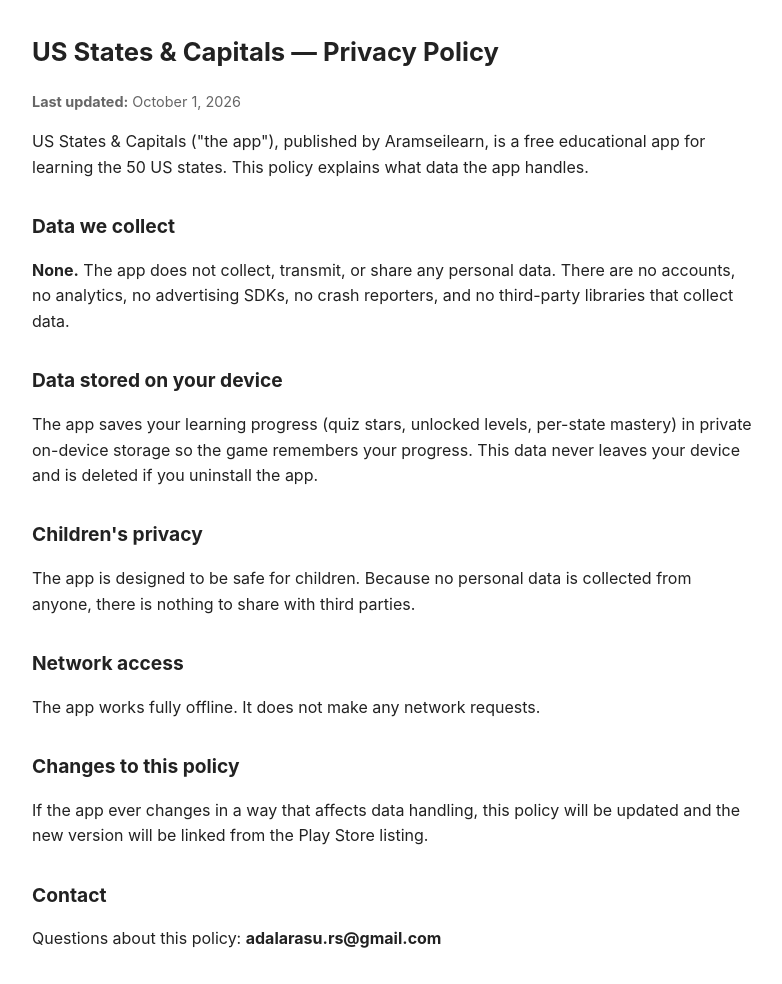
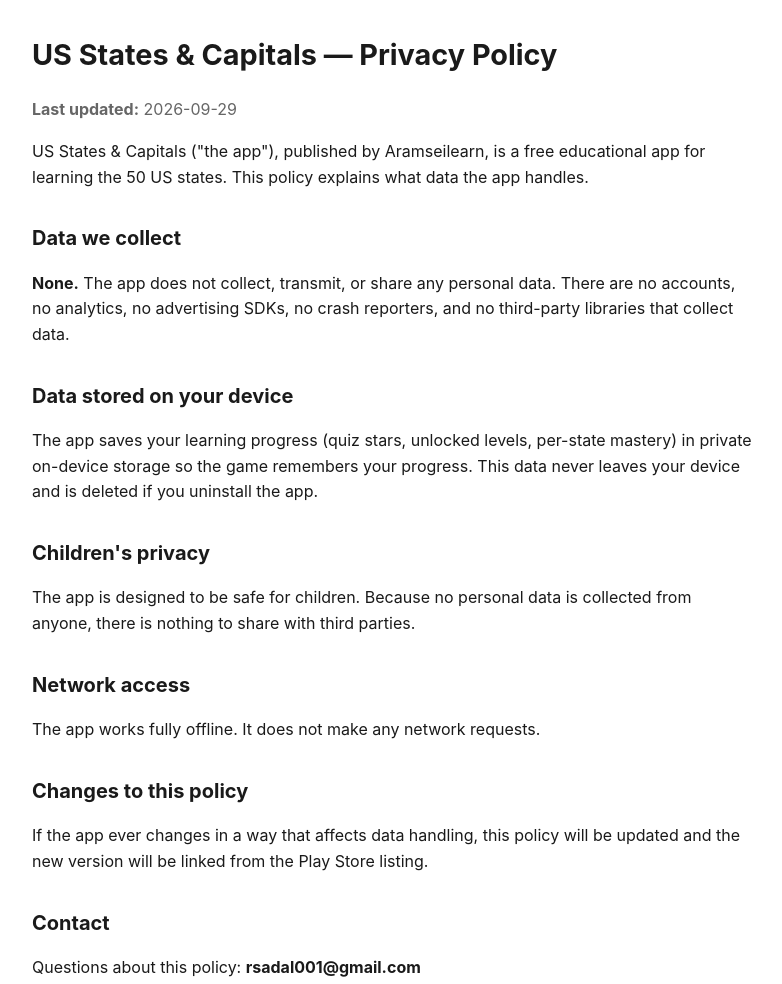
Before and after one commit to rsadalarasu/us-states-privacy, a plain HTML site: page index.html in a window 1280 px wide. Shown: the whole page, without its empty margins (248-1030 px from the left). Drawn offline with Linux system fonts and the light colour scheme.

Commit message:
Add files via upload

```diff
--- a/index.html
+++ b/index.html
@@ -3,26 +3,26 @@
 <head>
 <meta charset="utf-8">
 <meta name="viewport" content="width=device-width, initial-scale=1">
-<title>Privacy Policy — US States &amp; Capitals</title>
+<title>US States &amp; Capitals — Privacy Policy</title>
 <style>
-  body { font-family: -apple-system, "Segoe UI", Roboto, Helvetica, Arial, sans-serif;
-         max-width: 720px; margin: 2em auto; padding: 0 1.2em; line-height: 1.6; color: #222; }
-  h1 { font-size: 1.6em; } h2 { font-size: 1.2em; margin-top: 1.6em; }
-  .meta { color: #666; font-size: 0.9em; }
+  body { font-family: -apple-system, "Segoe UI", Roboto, sans-serif; max-width: 720px; margin: 2em auto; padding: 0 1.2em; color: #1a1a1a; line-height: 1.6; }
+  h1 { font-size: 1.8em; }
+  h2 { font-size: 1.25em; margin-top: 1.6em; }
+  .updated { color: #666; }
+  strong.key { font-weight: 700; }
 </style>
 </head>
 <body>
 <h1>US States &amp; Capitals — Privacy Policy</h1>
-<p class="meta"><strong>Last updated:</strong> October 1, 2026</p>
+<p class="updated"><strong>Last updated:</strong> 2026-09-29</p>
 
-<p>US States &amp; Capitals ("the app"), published by Aramseilearn, is a free
-educational app for learning the 50 US states. This policy explains what data
-the app handles.</p>
+<p>US States &amp; Capitals ("the app"), published by Aramseilearn, is a free educational
+app for learning the 50 US states. This policy explains what data the app handles.</p>
 
 <h2>Data we collect</h2>
-<p><strong>None.</strong> The app does not collect, transmit, or share any
-personal data. There are no accounts, no analytics, no advertising SDKs, no
-crash reporters, and no third-party libraries that collect data.</p>
+<p><strong class="key">None.</strong> The app does not collect, transmit, or share any personal data.
+There are no accounts, no analytics, no advertising SDKs, no crash reporters,
+and no third-party libraries that collect data.</p>
 
 <h2>Data stored on your device</h2>
 <p>The app saves your learning progress (quiz stars, unlocked levels, per-state
@@ -41,6 +41,6 @@
 be updated and the new version will be linked from the Play Store listing.</p>
 
 <h2>Contact</h2>
-<p>Questions about this policy: <strong>adalarasu.rs@gmail.com</strong></p>
+<p>Questions about this policy: <strong>rsadal001@gmail.com</strong></p>
 </body>
 </html>
```
